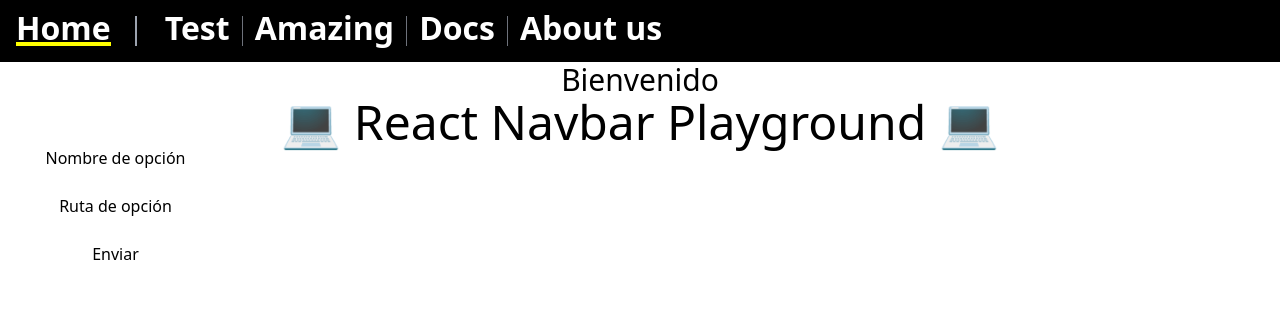
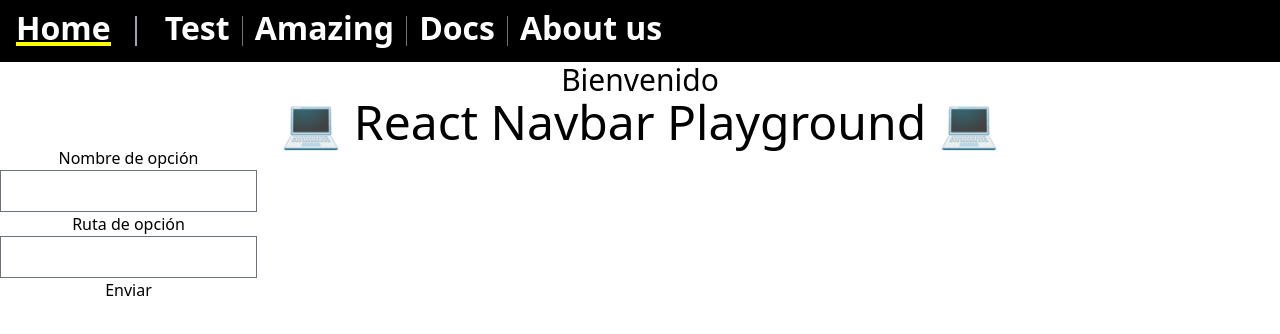
Before and after one commit to Pipexlul/U7-DOpt2-React-Nav-PG, a React (Vite) app: page /home in a window 1280 px wide. Shown: the top 334 px of the page. Built offline with nearby package versions, Linux system fonts and the light colour scheme; a web font is replaced by a local one.

Commit message:
Install and add tailwind forms plugin dependency

```diff
--- a/package.json
+++ b/package.json
@@ -20,6 +20,7 @@
     "react-router-dom": "^6.11.1"
   },
   "devDependencies": {
+    "@tailwindcss/forms": "^0.5.3",
     "@types/react": "^18.0.28",
     "@types/react-dom": "^18.0.11",
     "@typescript-eslint/eslint-plugin": "^5.57.1",
--- a/tailwind.config.js
+++ b/tailwind.config.js
@@ -1,8 +1,10 @@
+import forms from "@tailwindcss/forms";
+
 /** @type {import('tailwindcss').Config} */
 export default {
   content: ["./index.html", "./src/**/*.{js,ts,jsx,tsx}"],
   theme: {
     extend: {},
   },
-  plugins: [],
+  plugins: [forms],
 };
```
Also changed, not shown: 1 other file (tests, documents, lock files or other folders).
